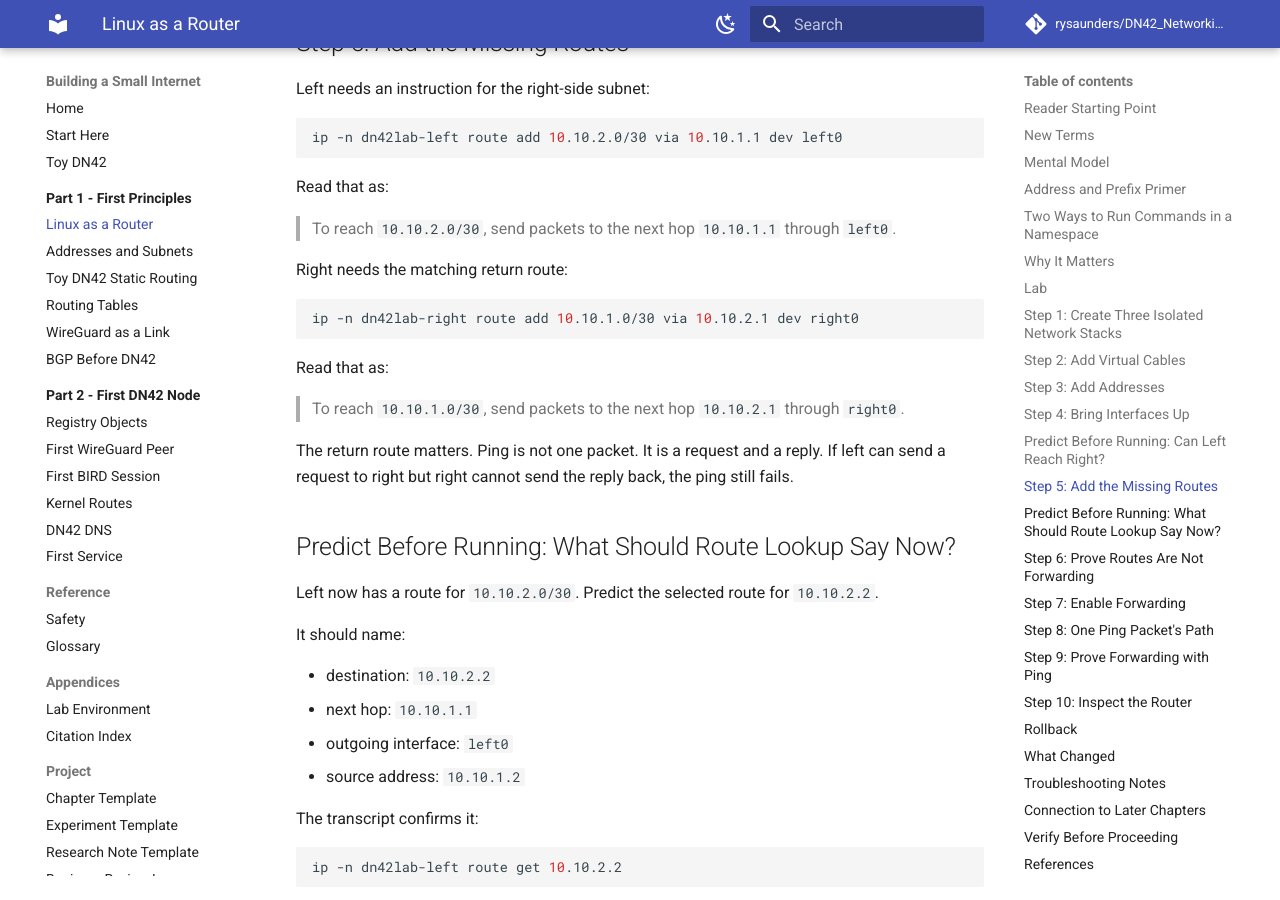
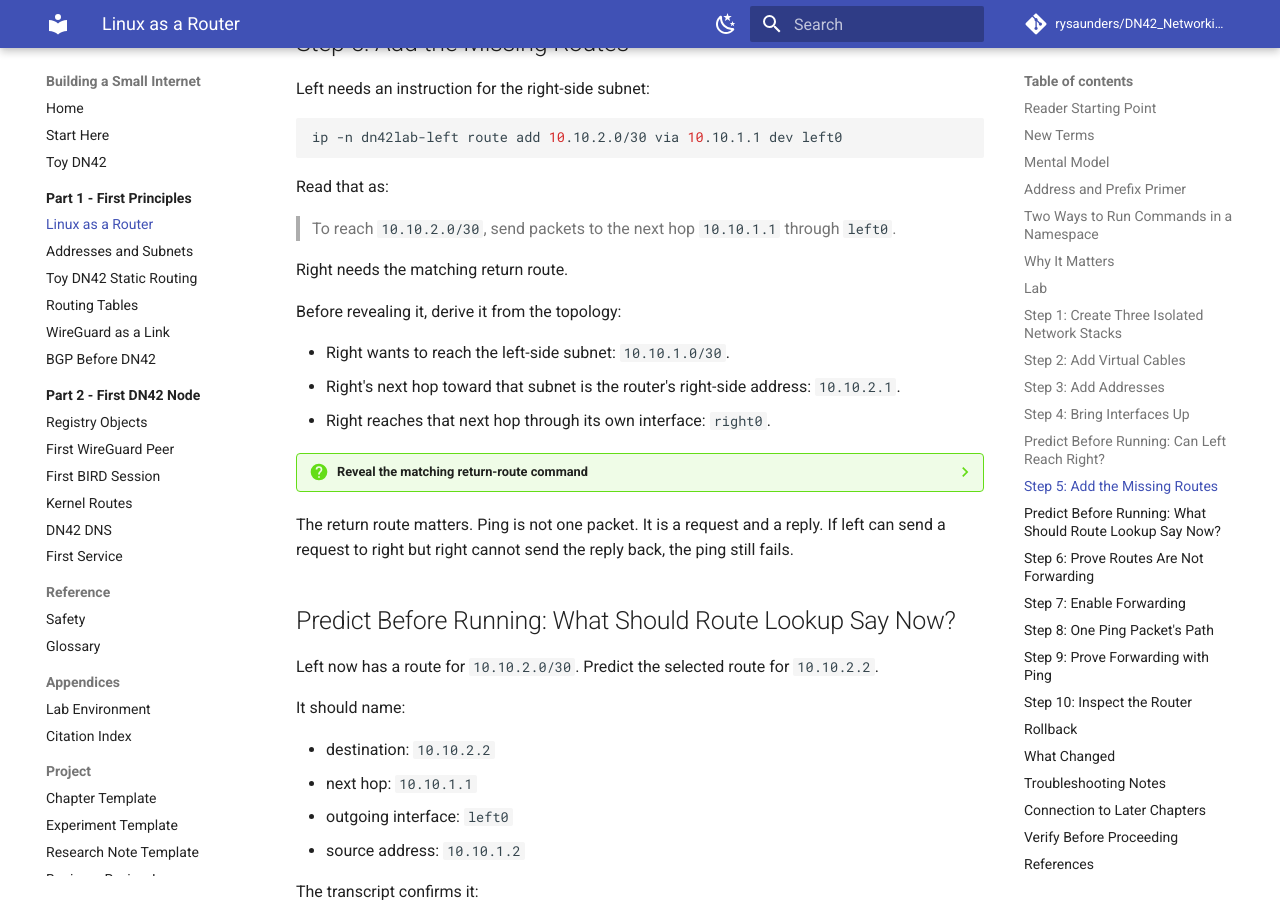
Before and after one commit to rysaunders/DN42_Networking_by_Experimenting, an MkDocs documentation site: the page built from docs/part-01-first-principles/01-linux-networking.md, in a window 1280 px wide and 900 px high, scrolled down 7424 px. Built offline with MkDocs 1.6.1 and Material for MkDocs 9.7.7, drawn with Linux system fonts in a browser that asks for light colours; comment, search, counter and statistics services are not loaded.

Commit message:
Add route exercise reveal

````diff
--- a/docs/part-01-first-principles/01-linux-networking.md
+++ b/docs/part-01-first-principles/01-linux-networking.md
@@ -309,15 +309,23 @@
 
 > To reach `10.10.2.0/30`, send packets to the next hop `10.10.1.1` through `left0`.
 
-Right needs the matching return route:
+Right needs the matching return route.
 
-```sh
-ip -n dn42lab-right route add 10.10.1.0/30 via 10.10.2.1 dev right0
-```
+Before revealing it, derive it from the topology:
 
-Read that as:
+- Right wants to reach the left-side subnet: `10.10.1.0/30`.
+- Right's next hop toward that subnet is the router's right-side address: `10.10.2.1`.
+- Right reaches that next hop through its own interface: `right0`.
 
-> To reach `10.10.1.0/30`, send packets to the next hop `10.10.2.1` through `right0`.
+??? question "Reveal the matching return-route command"
+
+    ```sh
+    ip -n dn42lab-right route add 10.10.1.0/30 via 10.10.2.1 dev right0
+    ```
+
+    Read that as:
+
+    > To reach `10.10.1.0/30`, send packets to the next hop `10.10.2.1` through `right0`.
 
 The return route matters. Ping is not one packet. It is a request and a reply. If left can send a request to right but right cannot send the reply back, the ping still fails.
 
````
